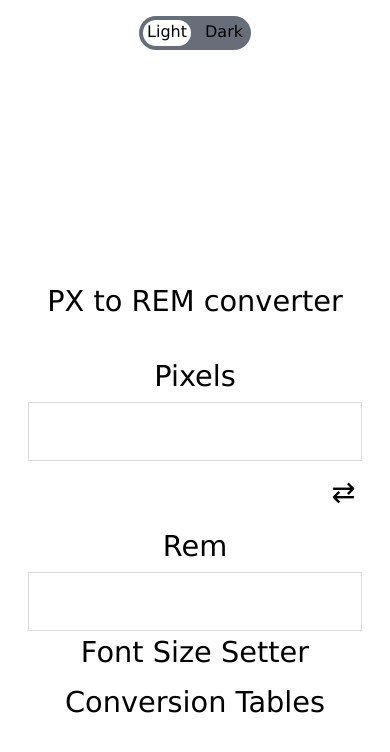
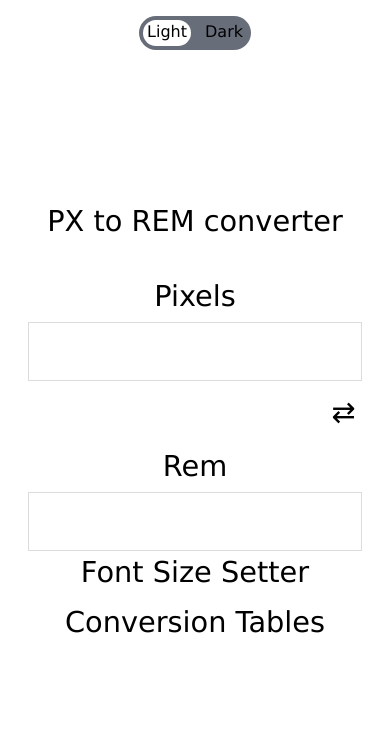
Before and after one commit to ExcitedDeveloper/pxtorem, a React (Vite) app: page / in a window 390 px wide. Shown: the top 752 px of the page. Built offline with nearby package versions, Linux system fonts and the light colour scheme.

Commit message:
Slider narrow widths

```diff
--- a/src/components/ConverterTitle/ConverterTitle.css
+++ b/src/components/ConverterTitle/ConverterTitle.css
@@ -5,9 +5,3 @@
   justify-content: flex-end;
   margin-bottom: 2rem;
 }
-
-@media screen and (max-width: 895px) {
-  .converter-title {
-    margin-top: 10rem;
-  }
-}
```
